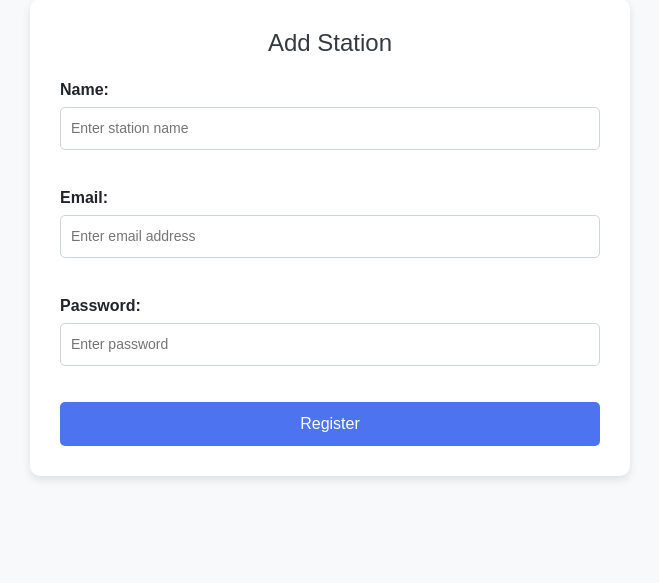
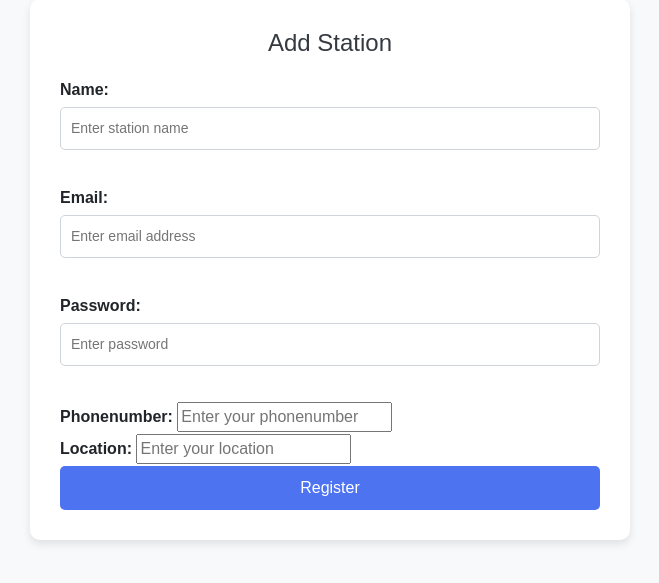
Before and after one commit to Aiswarya2316/OnlineComplaintRegistration, a Django app: page /addstation/ in a window 1280 px wide. Shown: the part 127-710 px from the top of the page, without its empty margins (310-969 px from the left). Run offline with Django 5.2, Linux system fonts and the light colour scheme.

Commit message:
stations added successfully

```diff
--- a/project/app/views.py
+++ b/project/app/views.py
@@ -342,6 +342,9 @@ def police_reg(req):
         name=req.POST['name']
         email=req.POST['Email']
         password=req.POST['password']
+        phonenumber=req.POST['phonenumber']
+        location=req.POST['location']
+
          # Validate email
         try:
             validate_email(email)
@@ -351,7 +354,7 @@ def police_reg(req):
 
         # Validate phone number (assuming 10-digit numeric format)
         try:
-            data=Police.objects.create(name=name,Email=email,password=password)
+            data=Police.objects.create(name=name,Email=email,password=password,phonenumber=phonenumber,location=location)
             data.save()
             return redirect(login)
         except:
@@ -516,7 +519,9 @@ def addstation(req):
         name = req.POST['name']
         Email = req.POST['Email']
         password = req.POST['password']
-        data=Police.objects.create(name=name,Email=Email,password=password)
+        phonenumber=req.POST['phonenumber']
+        location=req.POST['location']
+        data=Police.objects.create(name=name,Email=Email,password=password,phonenumber=phonenumber,location=location)
         data.save()
         return redirect(viewpolice)
     return render(req,'admin/addstation.html')
--- a/project/templates/admin/addstation.html
+++ b/project/templates/admin/addstation.html
@@ -124,6 +124,14 @@
                 <label for="password">Password:</label>
                 <input type="text" id="password" name="password" placeholder="Enter password" required>
             </div>
+            <div class="input-field">
+                <label for="phonenumber">Phonenumber:</label>
+                <input type="phonenumber" name="phonenumber" class="phonenumber" placeholder="Enter your phonenumber" required />
+            </div>
+            <div class="input-field">
+                <label for="location">Location:</label>
+                <input type="location" name="location" class="location" placeholder="Enter your location" required />
+            </div>
             <button type="submit" class="registerbtn">Register</button>
         </form>
     </div>
--- a/project/templates/police/police_reg.html
+++ b/project/templates/police/police_reg.html
@@ -223,6 +223,12 @@
                         <i class="uil uil-lock icon"></i>
                         <i class="uil uil-eye-slash showHidePw"></i>
                     </div>
+                    <div class="input-field">
+                        <input type="phonenumber" name="phonenumber" class="phonenumber" placeholder="Enter your phonenumber" required />
+                    </div>
+                    <div class="input-field">
+                        <input type="location" name="location" class="location" placeholder="Enter your location" required />
+                    </div>
 
 
                     <div class="checkbox-text">
```
Also changed, not shown: project/db.sqlite3.
